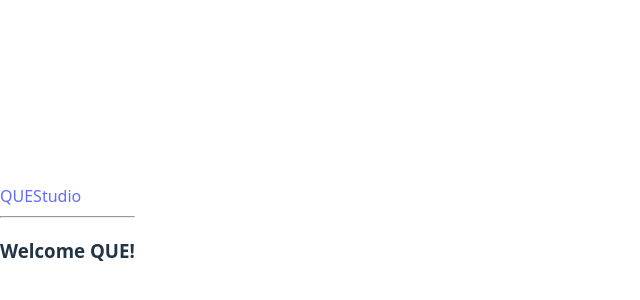
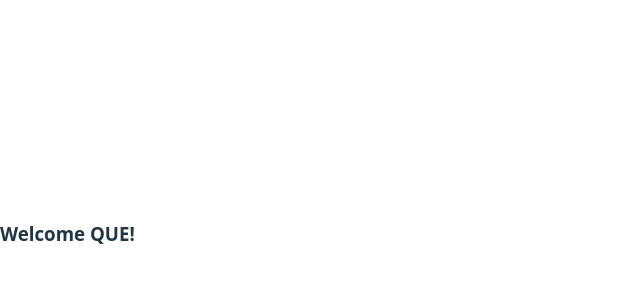
Before and after one commit to anteater333/que-remastered, a React (Vite) app: page / in a window 1280 px wide. Shown: the part 166-466 px from the top of the page, without its empty margins (0-640 px from the left). Built offline with nearby package versions, Linux system fonts and the light colour scheme.

Commit message:
feat: GNB와 FNB 구조로 가보자

```diff
--- /dev/null
+++ b/src/components/navigation/FNB.tsx
@@ -0,0 +1,3 @@
+export const FNB = () => {
+  return <div id="footer"></div>;
+};
--- a/src/components/navigation/GNB.tsx
+++ b/src/components/navigation/GNB.tsx
@@ -0,0 +1,3 @@
+export const GNB = () => {
+  return <div id="header"></div>;
+};
--- a/src/routes/__root.tsx
+++ b/src/routes/__root.tsx
@@ -1,15 +1,14 @@
-import { createRootRoute, Link, Outlet } from "@tanstack/react-router";
+import { createRootRoute, Outlet } from "@tanstack/react-router";
 import { TanStackRouterDevtools } from "@tanstack/react-router-devtools";
+import { GNB } from "../components/navigation/GNB";
+import { FNB } from "../components/navigation/FNB";
 
 export const Route = createRootRoute({
   component: () => (
     <>
-      <div id="container">
-        <Link to="/">QUE</Link>
-        <Link to="/studio">Studio</Link>
-      </div>
-      <hr />
+      <GNB />
       <Outlet />
+      <FNB />
       <TanStackRouterDevtools />
     </>
   ),
```
Also changed, not shown: src/components/navigation/LNB.tsx (deleted).
